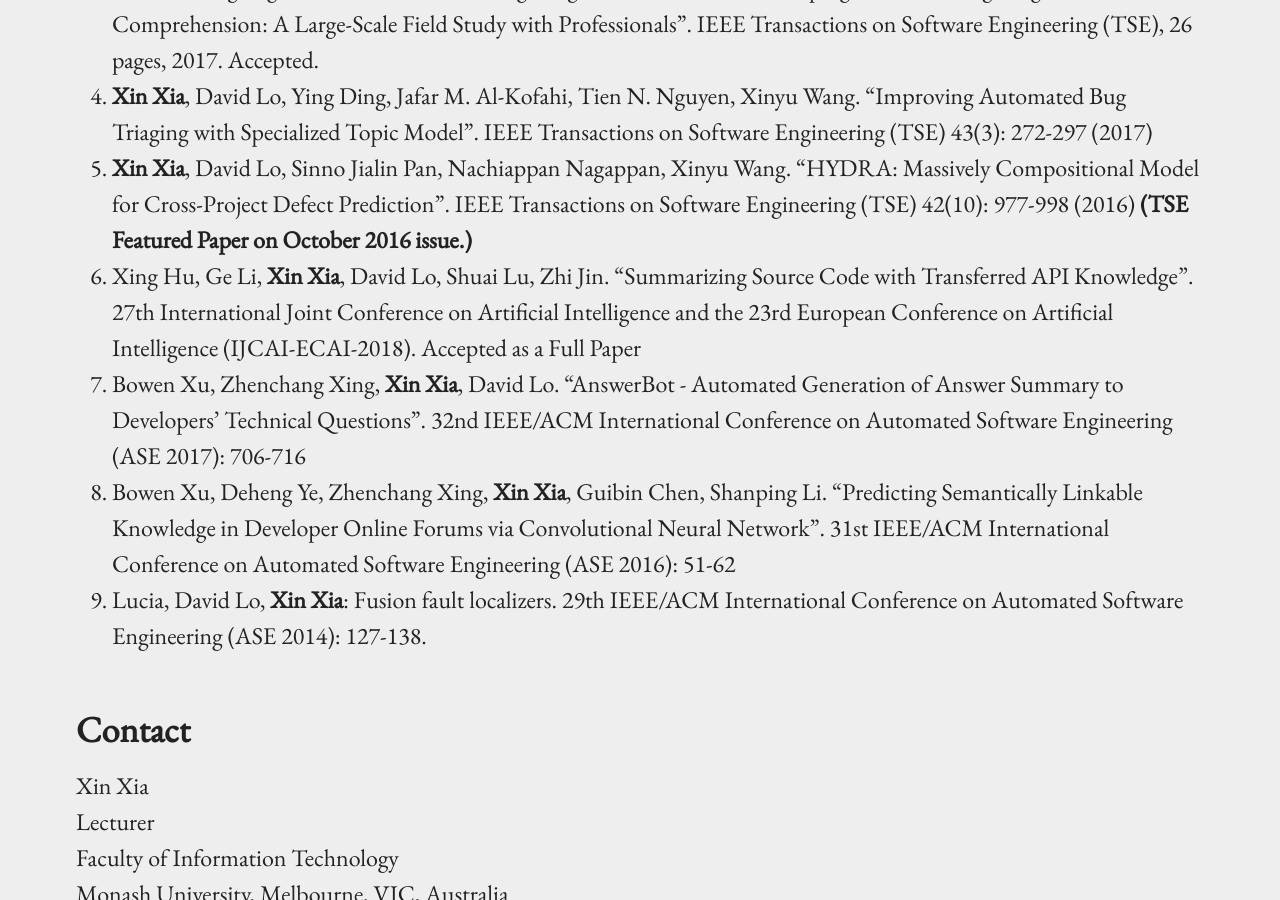
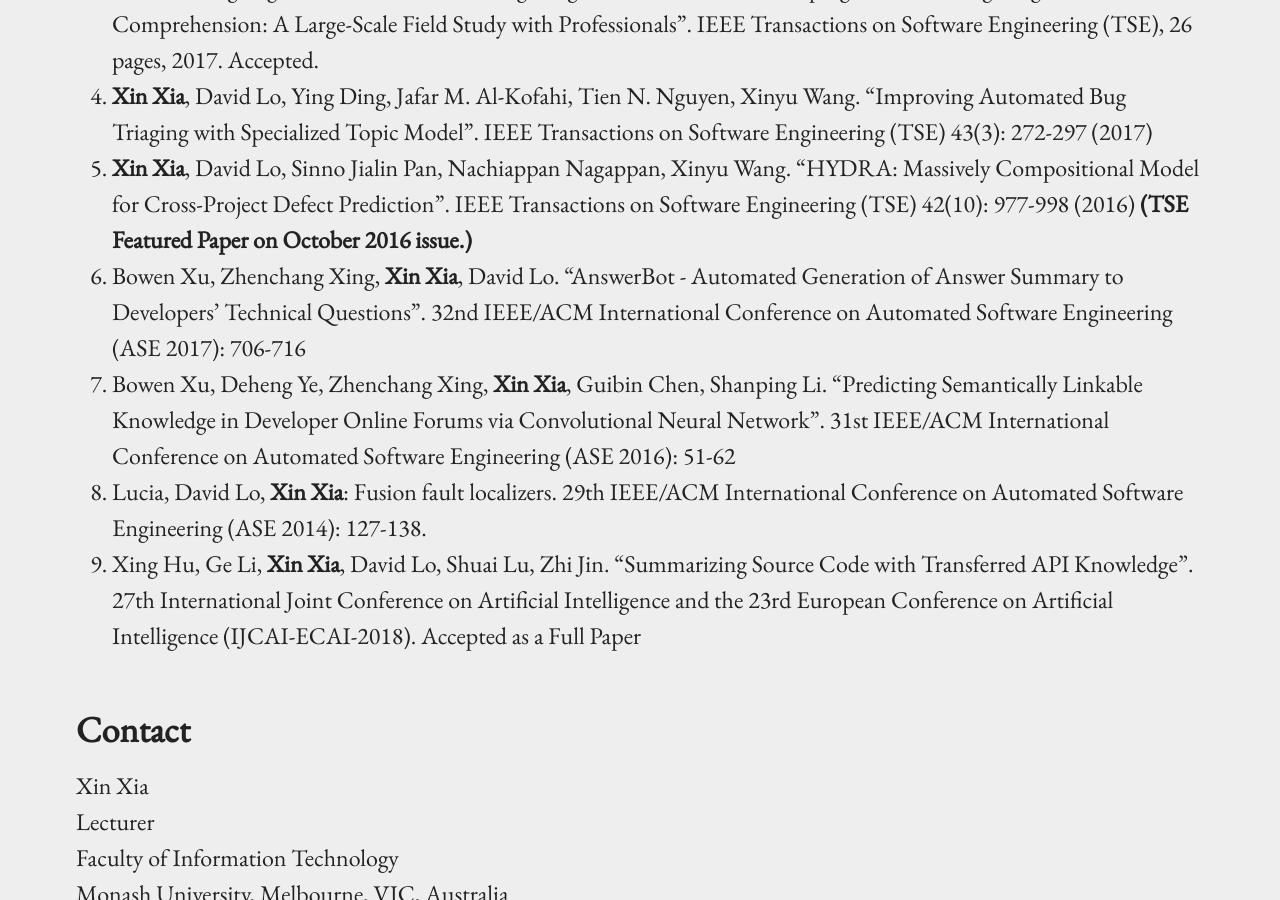
Before and after one commit to xin-xia/xin-xia.github.io, a Jekyll site: the page built from index.md, in a window 1280 px wide and 900 px high, scrolled down 1210 px. Built offline with Jekyll 4.4.1, drawn with Linux system fonts in a browser that asks for light colours.

```diff
--- a/index.md
+++ b/index.md
@@ -27,12 +27,13 @@ engineering data into automated tools and new insights.
 2. Lingfeng Bao, Zhenchang Xing, <strong>Xin Xia</strong>, David Lo. "VT-Revolution: Interactive Programming Video Tutorial Authoring and Watching System".   IEEE Transactions on Software Engineering (TSE), 16 pages, 2018.   Accepted. <br />
 3. <strong>Xin Xia</strong>, Lingfeng Bao, David Lo, Zhenchang Xing, Ahmed E. Hassan, Shanping Li. "Measuring Program Comprehension: A Large-Scale Field Study with Professionals".  IEEE Transactions on Software Engineering (TSE), 26 pages, 2017.  Accepted.    <br />
 4. <strong>Xin Xia</strong>, David Lo, Ying Ding, Jafar M. Al-Kofahi, Tien N. Nguyen, Xinyu Wang. "Improving Automated Bug Triaging with Specialized Topic Model".  IEEE Transactions on Software Engineering (TSE) 43(3): 272-297 (2017)  <br />
-5.  <strong>Xin Xia</strong>, David Lo, Sinno Jialin Pan,  Nachiappan Nagappan, Xinyu Wang. "HYDRA: Massively Compositional Model for Cross-Project Defect Prediction".  IEEE Transactions on Software Engineering (TSE) 42(10): 977-998 (2016)
+5. <strong>Xin Xia</strong>, David Lo, Sinno Jialin Pan,  Nachiappan Nagappan, Xinyu Wang. "HYDRA: Massively Compositional Model for Cross-Project Defect Prediction".  IEEE Transactions on Software Engineering (TSE) 42(10): 977-998 (2016)
  <strong>(TSE Featured Paper on October 2016 issue.)</strong>     <br />
-6. Xing Hu, Ge Li, <strong>Xin Xia</strong>,  David Lo, Shuai Lu,  Zhi Jin. "Summarizing Source Code with Transferred API Knowledge". 27th International Joint Conference on Artificial Intelligence and the 23rd European Conference on Artificial Intelligence (IJCAI-ECAI-2018). Accepted as a Full Paper <br />
-7. Bowen Xu, Zhenchang Xing, <strong>Xin Xia</strong>, David Lo. "AnswerBot - Automated Generation of Answer Summary to Developers' Technical Questions". 32nd IEEE/ACM International Conference on Automated Software Engineering (ASE 2017): 706-716  <br />
-8.  Bowen Xu, Deheng Ye, Zhenchang Xing, <strong>Xin Xia</strong>, Guibin Chen, Shanping Li. "Predicting Semantically Linkable Knowledge in Developer Online Forums via Convolutional Neural Network".  31st IEEE/ACM International Conference on Automated Software Engineering (ASE 2016): 51-62   <br />
-9.  Lucia, David Lo, <strong>Xin Xia</strong>: Fusion fault localizers. 29th IEEE/ACM International Conference on Automated Software Engineering (ASE 2014): 127-138.  <br />
+6. Bowen Xu, Zhenchang Xing, <strong>Xin Xia</strong>, David Lo. "AnswerBot - Automated Generation of Answer Summary to Developers' Technical Questions". 32nd IEEE/ACM International Conference on Automated Software Engineering (ASE 2017): 706-716  <br />
+7. Bowen Xu, Deheng Ye, Zhenchang Xing, <strong>Xin Xia</strong>, Guibin Chen, Shanping Li. "Predicting Semantically Linkable Knowledge in Developer Online Forums via Convolutional Neural Network".  31st IEEE/ACM International Conference on Automated Software Engineering (ASE 2016): 51-62   <br />
+8.  Lucia, David Lo, <strong>Xin Xia</strong>: Fusion fault localizers. 29th IEEE/ACM International Conference on Automated Software Engineering (ASE 2014): 127-138.  <br />
+9. Xing Hu, Ge Li, <strong>Xin Xia</strong>,  David Lo, Shuai Lu,  Zhi Jin. "Summarizing Source Code with Transferred API Knowledge". 27th International Joint Conference on Artificial Intelligence and the 23rd European Conference on Artificial Intelligence (IJCAI-ECAI-2018). Accepted as a Full Paper <br />
+
 
 
 ## Contact
```
